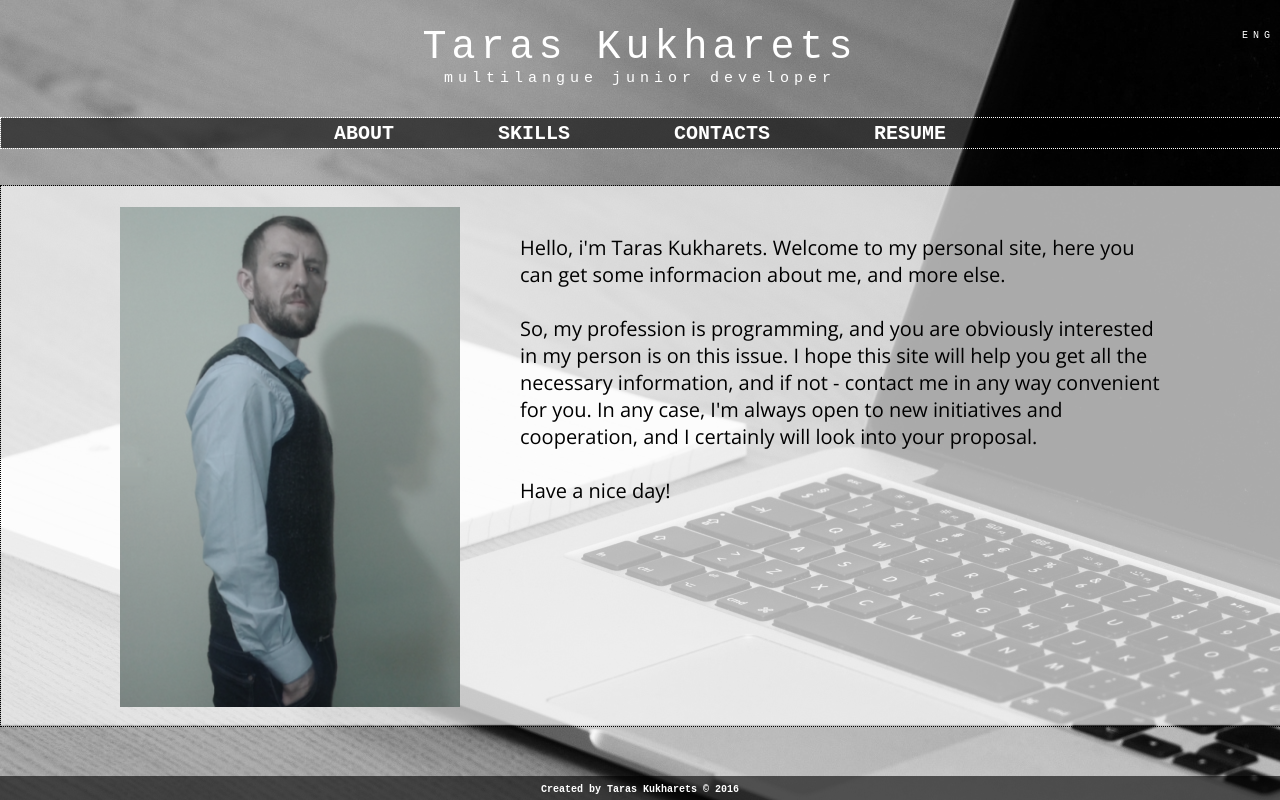
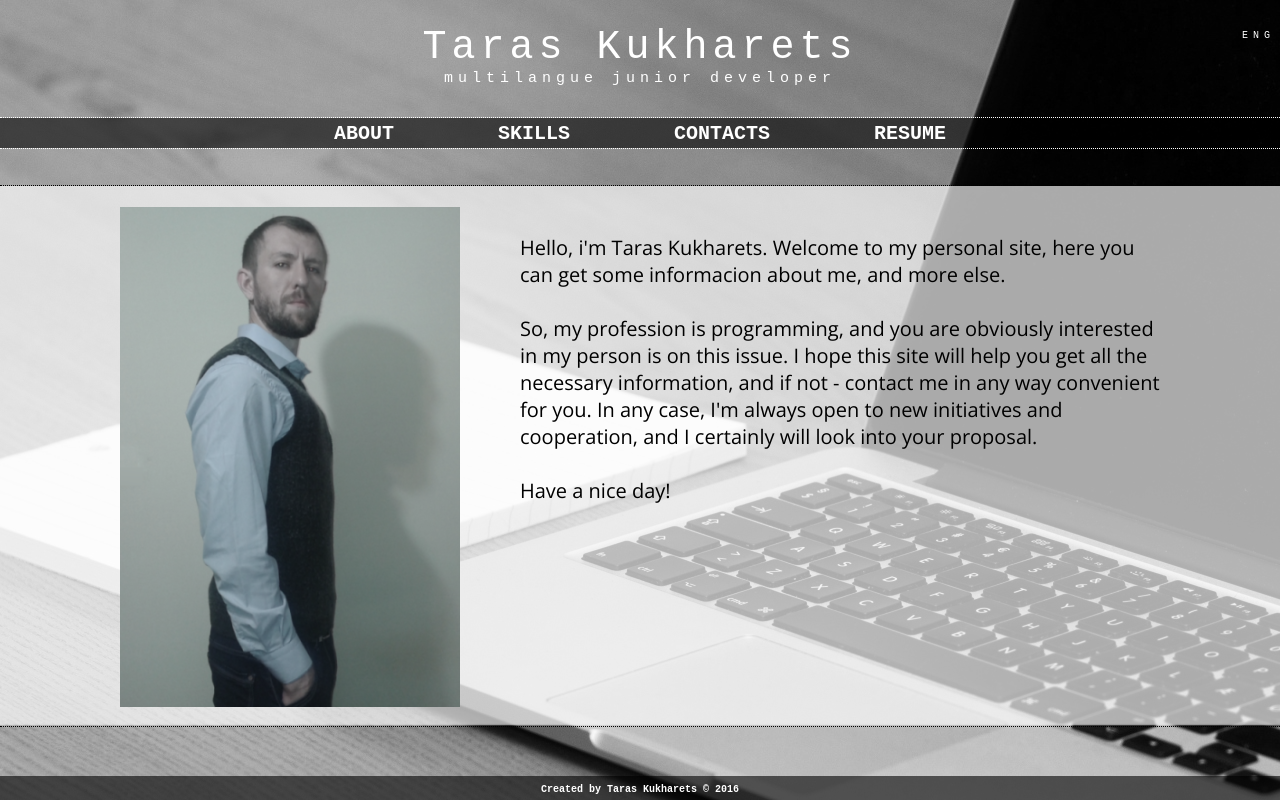
Before and after one commit to kukharets/personal, a plain HTML site: page index.html in a window 1280 px wide. Drawn offline with nearby package versions, Linux system fonts and the light colour scheme.

Commit message:
prerelease

```diff
--- a/css/index.css
+++ b/css/index.css
@@ -40,6 +40,8 @@ body header p {
     border-width: 1px;
     border-color: white;
     min-width: 765px;
+    border-right: none;
+    border-left:none;
 }
 
 #menu {
@@ -60,6 +62,8 @@ body header p {
     border-style: dotted;
     border-width: 1px;
     border-color: black;
+    border-right: none;
+    border-left:none;
 }
 
 #infoblock {
```
